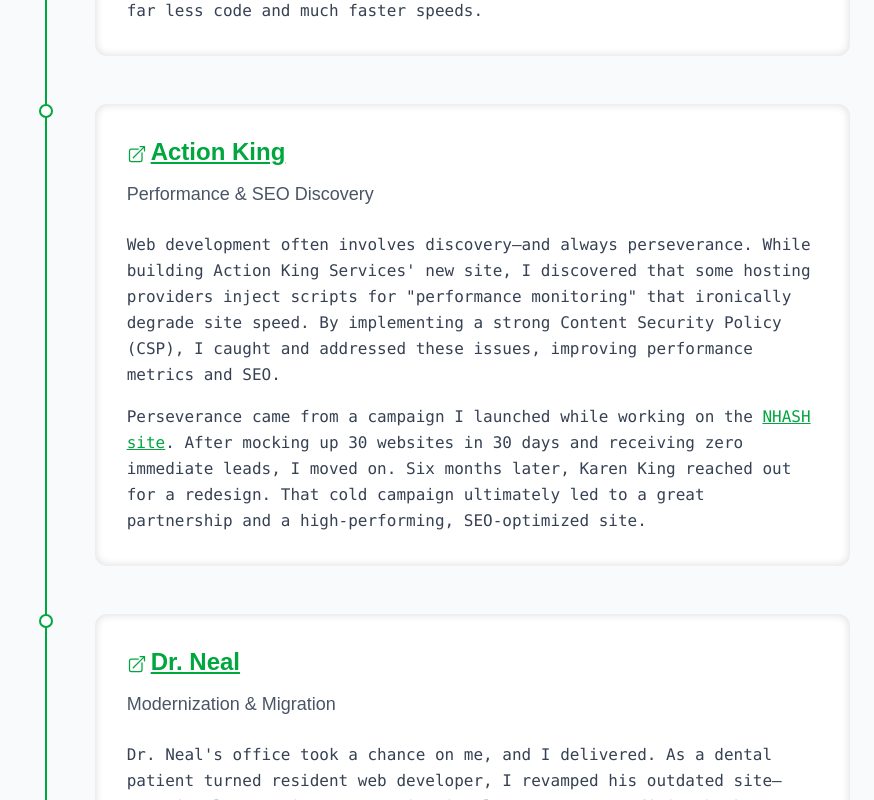
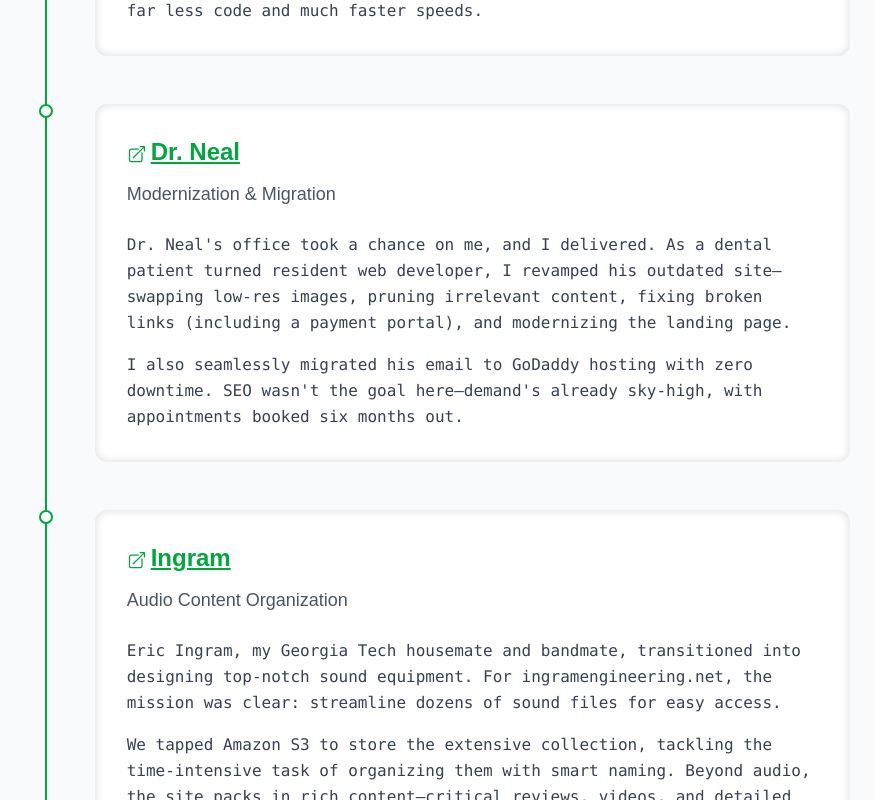
Before and after one commit to DonutsInTheSnow/rich-hudson-net, a Next.js app: page /case-studies in a window 1280 px wide. Shown: the part 1840-2640 px from the top of the page, without its empty margins (406-1280 px from the left). Built offline with nearby package versions, Linux system fonts and the light colour scheme.

Commit message:
remove Action King, modify Services paragraph

```diff
--- a/src/app/case-studies/page.tsx
+++ b/src/app/case-studies/page.tsx
@@ -30,30 +30,6 @@ const cases = [
       'These days browsers have excellent built-in tools for things like smooth scrolling, fade-ins, and subtle animations. By using those native features (plain HTML, CSS, and clean JavaScript) instead of older add-on libraries, I can deliver the same great look and feel with far less code and much faster speeds.',
     ],
   },
-  {
-    title: 'Action King',
-    subtitle: 'Performance & SEO Discovery',
-    url: 'https://actionkingservices.com',
-    paragraphs: [
-      'Web development often involves discovery—and always perseverance. While building Action King Services\' new site, I discovered that some hosting providers inject scripts for "performance monitoring" that ironically degrade site speed. By implementing a strong Content Security Policy (CSP), I caught and addressed these issues, improving performance metrics and SEO.',
-    <>
-      Perseverance came from a campaign I launched while working on the{' '}
-      <a href="https://nhash.com/" target="_blank" rel="noopener noreferrer" className="text-green-600 underline hover:text-blue-600">
-        NHASH site
-      </a>
-      . After mocking up 30 websites in 30 days and receiving zero immediate leads, I moved on. Six months later, Karen King reached out for a redesign. That cold campaign ultimately led to a great partnership and a high-performing, SEO-optimized site.
-    </>,
-    ],
-  },
-  // {
-  //   title: 'Action King',
-  //   subtitle: 'Performance & SEO Discovery',
-  //   url: 'https://actionkingservices.com',
-  //   paragraphs: [
-  //     'Web development often involves discovery—and always perseverance. While building Action King Services\' new site, I discovered that some hosting providers inject scripts for "performance monitoring" that ironically degrade site speed. By implementing a strong Content Security Policy (CSP), I caught and addressed these issues, improving performance metrics and SEO.',
-  //     'Perseverance came from a campaign I launched while working on the NHASH site. After mocking up 30 websites in 30 days and receiving zero immediate leads, I moved on. Six months later, Karen King reached out for a redesign. That cold campaign ultimately led to a great partnership and a high-performing, SEO-optimized site.',
-  //   ],
-  // },
   {
     title: 'Dr. Neal',
     subtitle: 'Modernization & Migration',
--- a/src/components/Services.tsx
+++ b/src/components/Services.tsx
@@ -102,7 +102,7 @@ export default function Services() {
         <div className="text-center mb-16">
           <h2 className="text-4xl font-bold text-gray-900">Services</h2>
           <p className="mt-4 text-xl text-gray-600 max-w-3xl mx-auto">
-            Lightweight, high-performance websites tailored to your needs — using only the minimal tech stack required for speed, clean code, and strong search rankings. No unnecessary frameworks or bloat. Proven results: mobile scores jumping from the 50s to 90s.
+            I help busy, non-tech-savvy local business owners in Wolfeboro and the Lakes Region get a reliable website that works — without the stress or high costs. Whether you need a new fast-loading site, a complete overhaul of an outdated one, malware cleanup and repair, or simple ongoing updates and maintenance, I handle everything for you. I build lightweight, high-performance websites using the lightest tech stack needed for speed and great search rankings. When it makes sense for your budget, I can also upgrade or rebuild WordPress sites cleanly and securely. My focus is simple: deliver results you can afford and easily manage.
           </p>
         </div>
 
```
